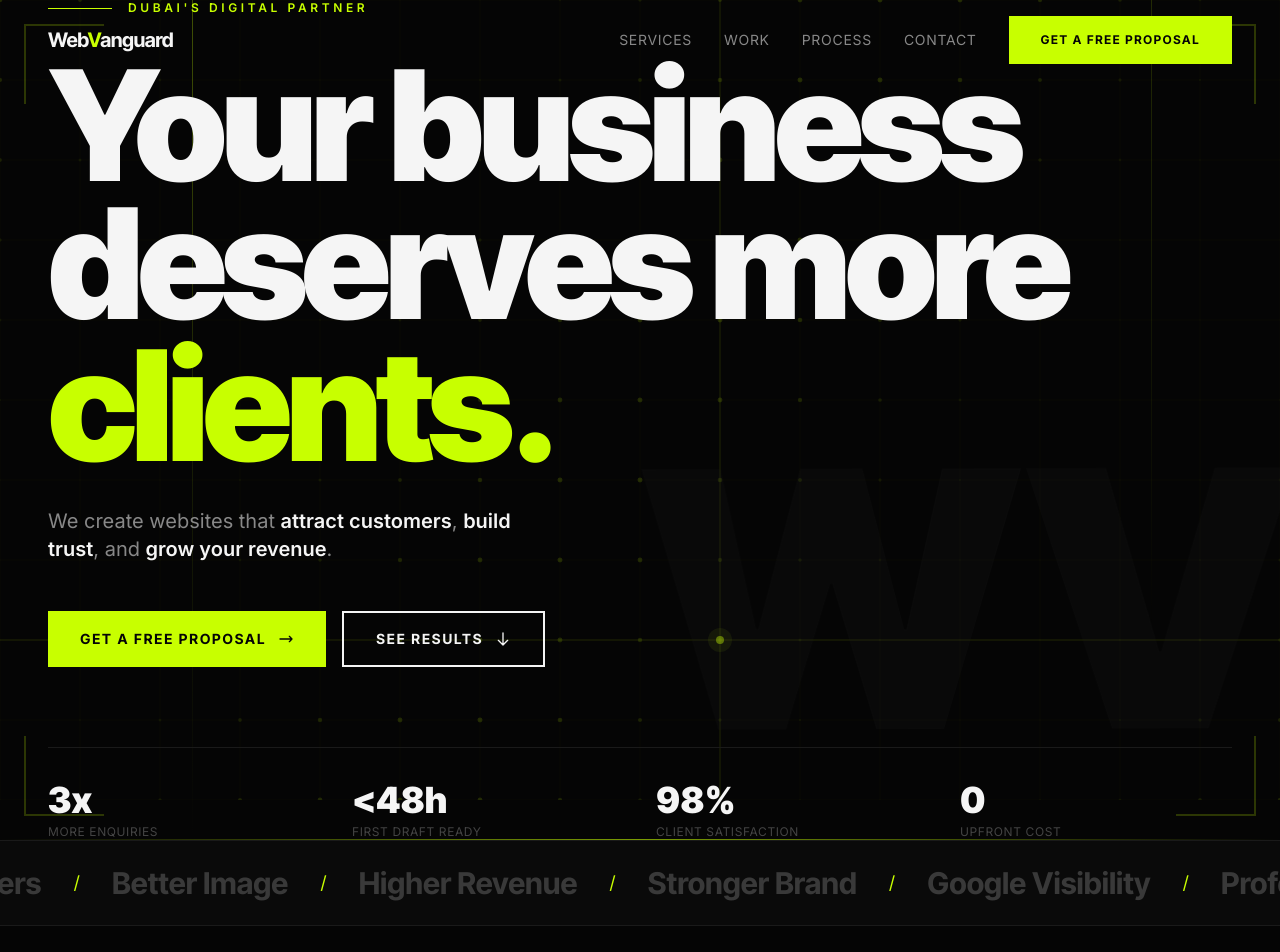
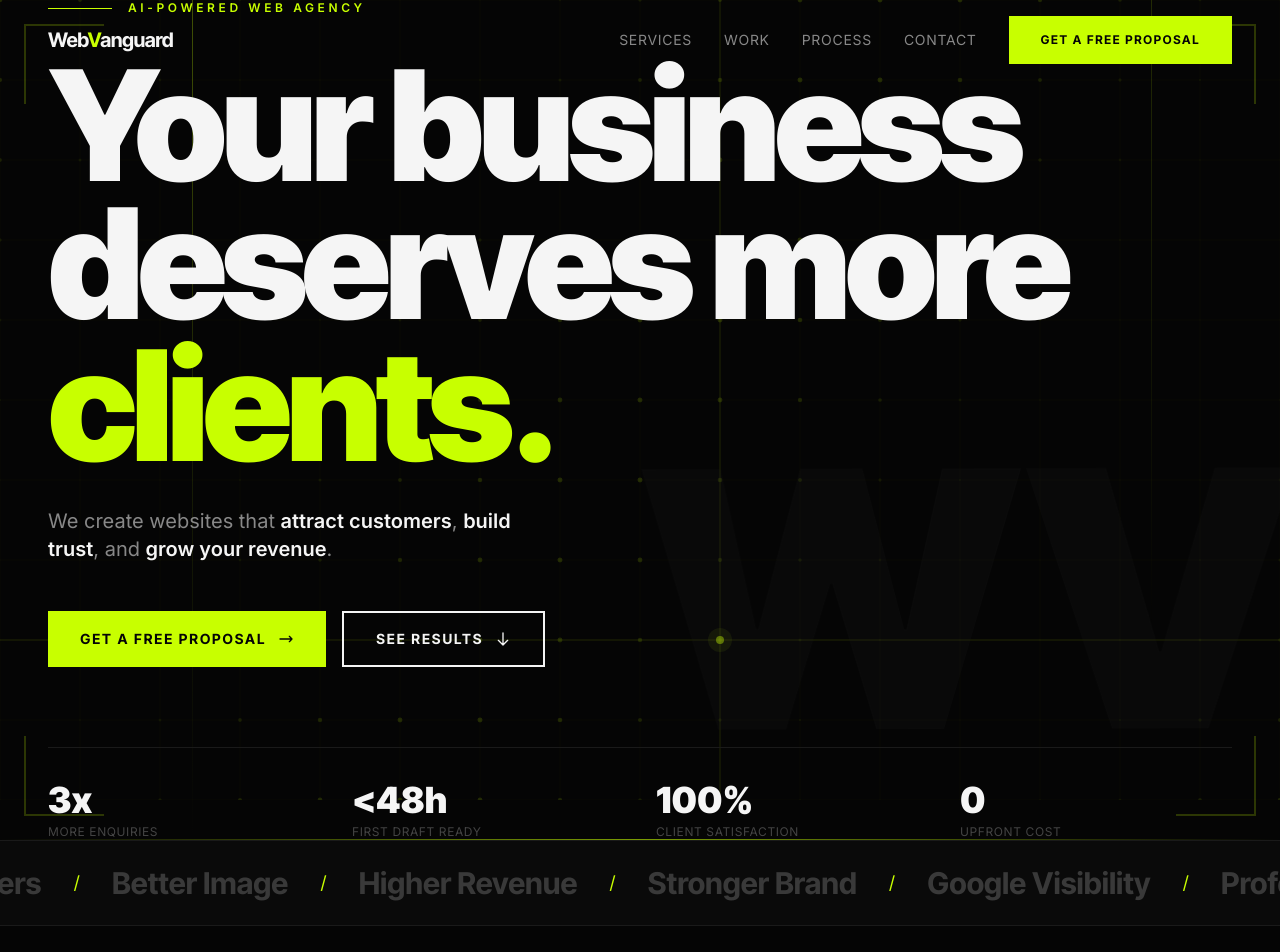
Before and after one commit to webvanguardai/webvanguard-website, a Next.js app in the folder webvanguard/: page / in a window 1280 px wide. Shown: the top 952 px of the page. Built offline with nearby package versions, Linux system fonts and the light colour scheme.

Commit message:
fix: AI-Powered label and 100pct satisfaction

```diff
--- a/webvanguard/components/Hero.tsx
+++ b/webvanguard/components/Hero.tsx
@@ -191,7 +191,7 @@ export default function Hero() {
           className="section-label mb-10 flex items-center"
         >
           <span className="inline-block w-16 h-px bg-accent mr-4" />
-          <span>Dubai&apos;s digital partner</span>
+          <span>AI-Powered Web Agency</span>
         </motion.p>
 
         {/* Main headline */}
@@ -285,7 +285,7 @@ export default function Hero() {
           {[
             { value: '3x', label: 'More enquiries' },
             { value: '<48h', label: 'First draft ready' },
-            { value: '98%', label: 'Client satisfaction' },
+            { value: '100%', label: 'Client satisfaction' },
             { value: '0', label: 'Upfront cost' },
           ].map((stat, i) => (
             <motion.div
```
